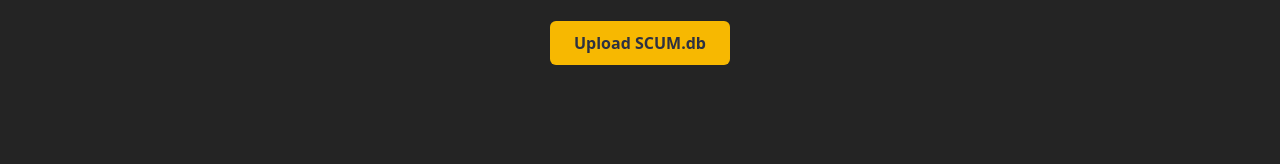
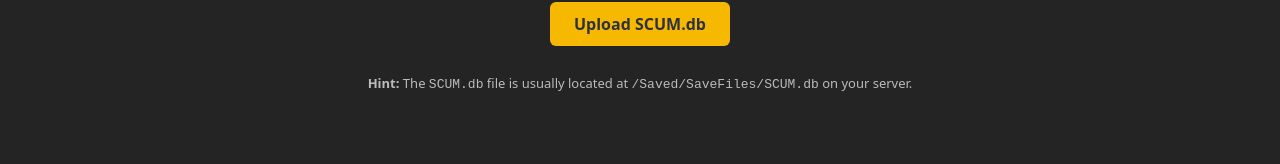
Before and after one commit to Agent772/ScumDBWebAnalyser, a React (Vite) app: page / in a window 1280 px wide. Shown: the part 337-501 px from the top of the page. Built offline with nearby package versions, Linux system fonts and the light colour scheme.

Commit message:
feat: Update README and add hints for SCUM.db file location; implement Docker release workflow and add license details

```diff
--- a/src/App.tsx
+++ b/src/App.tsx
@@ -239,6 +239,9 @@
               >
                 Upload SCUM.db
               </button>
+              <p style={{ fontSize: 13, color: COLORS.text, marginTop: 4 }}>
+                <b>Hint:</b> The <code>SCUM.db</code> file is usually located at <code>/Saved/SaveFiles/SCUM.db</code> on your server.
+              </p>
               {loading && <p>Loading database...</p>}
               {error && <p style={{ color: COLORS.error }}>{error}</p>}
             </>
```
Also changed, not shown: 2 other files (tests, documents, lock files or other folders).
